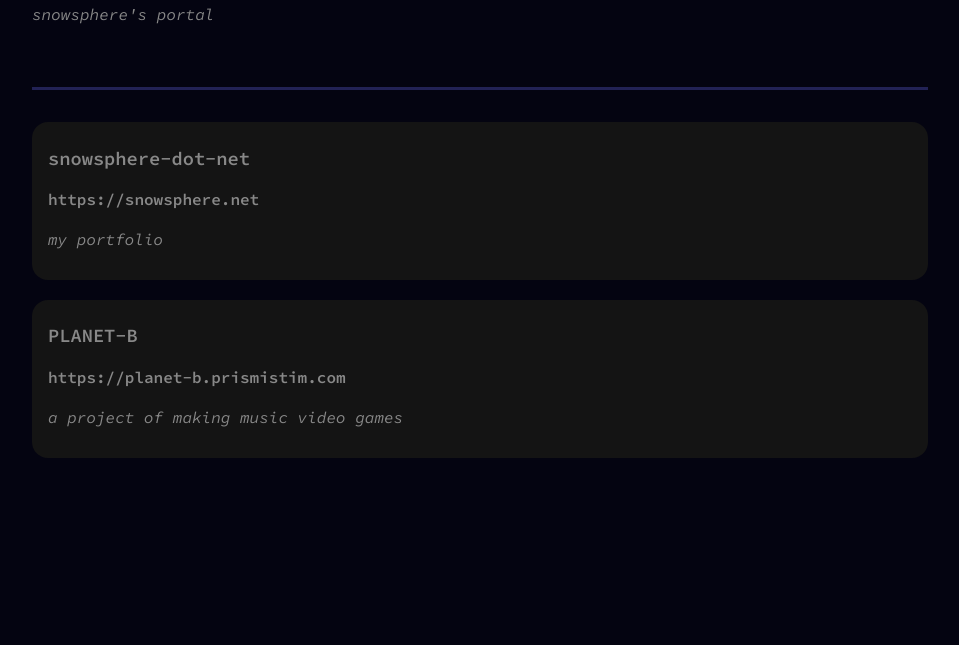
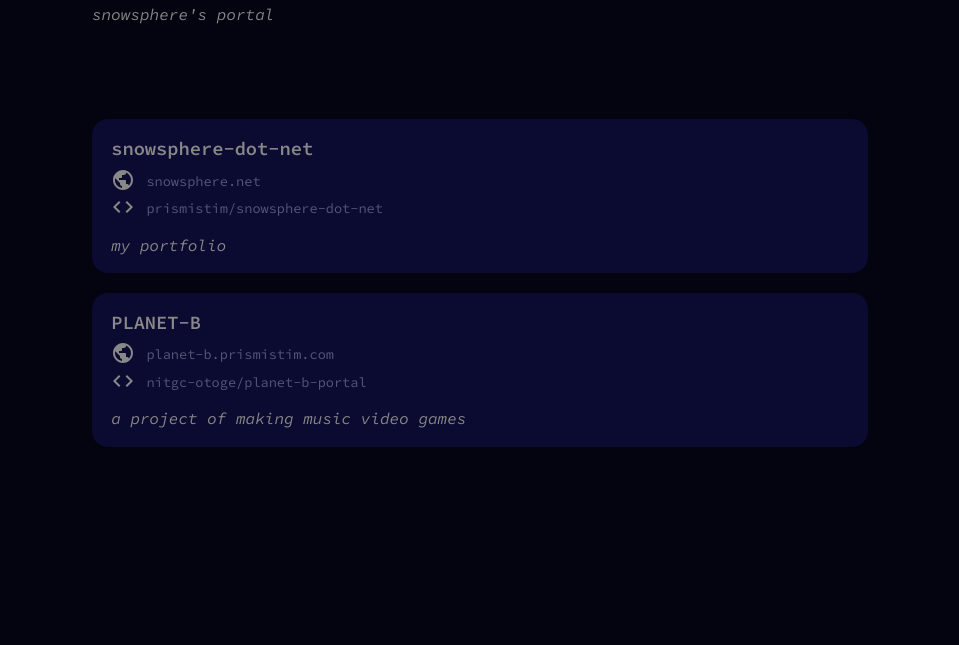
Before and after one commit to prismistim/prismistim-dot-com, a plain HTML site: page index.html in a window 1280 px wide. Shown: the part 155-800 px from the top of the page, without its empty margins (160-1119 px from the left). Drawn offline with Linux system fonts and the light colour scheme.

Commit message:
feat: アイコンの追加とリンクの追加

```diff
--- a/css/style.css
+++ b/css/style.css
@@ -1,4 +1,5 @@
 @import url('https://fonts.googleapis.com/css2?family=Source+Code+Pro:ital,wght@0,300;0,400;0,600;1,300;1,400;1,600&display=swap');
+@import url('https://fonts.googleapis.com/icon?family=Material+Icons');
 
 body {
   background-color: #040411;
@@ -7,14 +8,16 @@ body {
 }
 
 .wrapper {
-  max-width: 960px;
+  max-width: 840px;
   margin: 2em auto;
 }
 
 header {
   margin: 0 2em;
   padding: 3em 0;
-  border-bottom: solid 3px #222255;
+  /* border-bottom: solid 3px #222255; */
+  opacity: 0;
+  animation: 1s fadeIn 0.7s forwards;
 }
 
 header > h1.site-title {
@@ -24,11 +27,14 @@ header > h1.site-title {
 }
 
 header > p.site-summary-text {
+  font-weight: 400;
   font-style: italic;
 }
 
 main {
   margin: 2rem;
+  opacity: 0;
+  animation: 1.5s fadeIn 1.5s forwards;
 }
 
 ul.card-list {
@@ -38,15 +44,56 @@ ul.card-list {
 
 ul.card-list > li.card-list-item {
   margin: 1rem 0 1.2rem;
-  padding: 1rem;
+  padding: 1.2rem;
   border-radius: 1rem;
-  background-color: #141414;
+  background-color: #0b0b31;
 }
 
-li.card-list-item > h3.card-title {
-  margin: 0.6rem 0;
+li.card-list-item > .card-header {
+  margin-bottom: 0.8rem;
+}
+
+li.card-list-item > .card-header > h3.card-title {
+  margin: 0 0 0.5rem;
+}
+
+li.card-list-item > .card-header > ul.card-links-list {
+  margin: 0;
+  padding: 0;
+  list-style: none;
+}
+
+ul.card-links-list > li.card-links-list-item {
+  display: grid;
+  grid-template-columns: 2.2rem 1fr;
+  justify-items: left;
+  align-content: center;
+  align-items: center;
+  font-weight: 400;
+  color: #4c4c5c;
+}
+
+ul.card-links-list > li.card-links-list-item {
+  font-size: 0.85rem;
+  font-weight: 400;
+  color: #555577;
 }
 
 li.card-list-item > p.card-description {
+  margin: 0;
   font-style: italic;
 }
+
+li.card-list-item > .card-footer {
+  display: grid;
+  grid-template-columns: 1fr 1fr;
+}
+
+li.card-list-item > .card-footer > .card-footer-icon {
+  color: #888;
+}
+
+@keyframes fadeIn {
+  from { opacity: 0; }
+  to { opacity: 1; }
+}
--- a/index.html
+++ b/index.html
@@ -21,19 +21,45 @@
     <main>
       <ul class="card-list">
         <li class="card-list-item">
-          <h3 class="card-title">snowsphere-dot-net</h3>
-          <h4 class="card-link-text">
-            https://snowsphere.net
-          </h4>
+          <div class="card-header">
+            <h3 class="card-title">snowsphere-dot-net</h3>
+            <ul class="card-links-list">
+              <li class="card-links-list-item">
+                <div>
+                  <img src="./icons/public_white_24dp.svg">
+                </div>
+                <div>snowsphere.net</div>
+              </li>
+              <li class="card-links-list-item">
+                <div>
+                  <img src="./icons/code_white_24dp.svg">
+                </div>
+                <div>prismistim/snowsphere-dot-net</div>
+              </li>
+            </ul>
+          </div>
           <p class="card-description">
             my portfolio
           </p>
         </li>
         <li class="card-list-item">
-          <h3 class="card-title">PLANET-B</h3>
-          <h4 class="card-link-text">
-            https://planet-b.prismistim.com
-          </h4>
+          <div class="card-header">
+            <h3 class="card-title">PLANET-B</h3>
+            <ul class="card-links-list">
+              <li class="card-links-list-item">
+                <div>
+                  <img src="./icons/public_white_24dp.svg">
+                </div>
+                <div>planet-b.prismistim.com</div>
+              </li>
+              <li class="card-links-list-item">
+                <div>
+                  <img src="./icons/code_white_24dp.svg">
+                </div>
+                <div>nitgc-otoge/planet-b-portal</div>
+              </li>
+            </ul>
+          </div>
           <p class="card-description">
             a project of making music video games
           </p>
```
Also changed, not shown: icons/code_white_24dp.svg (added), icons/public_white_24dp.svg (added).
